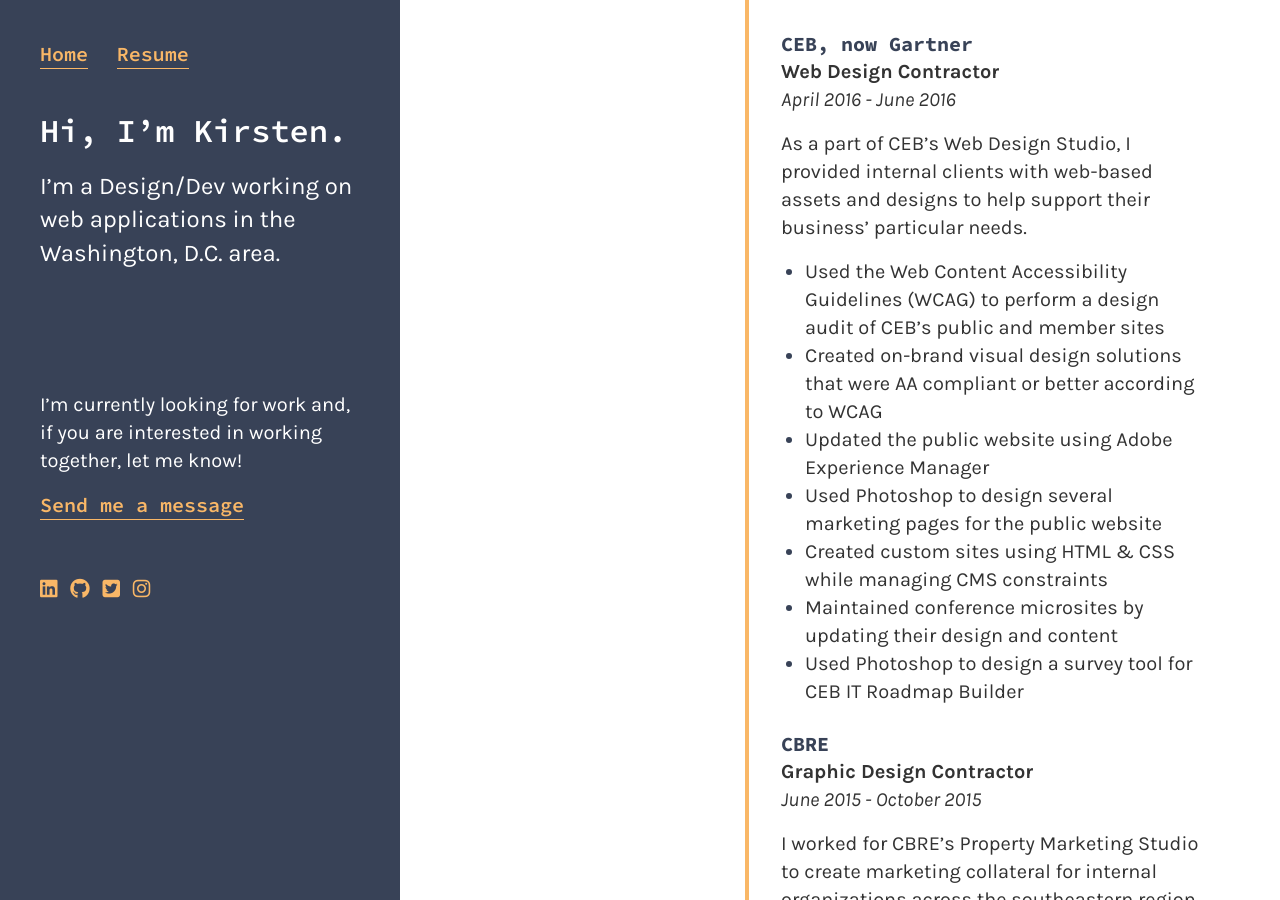
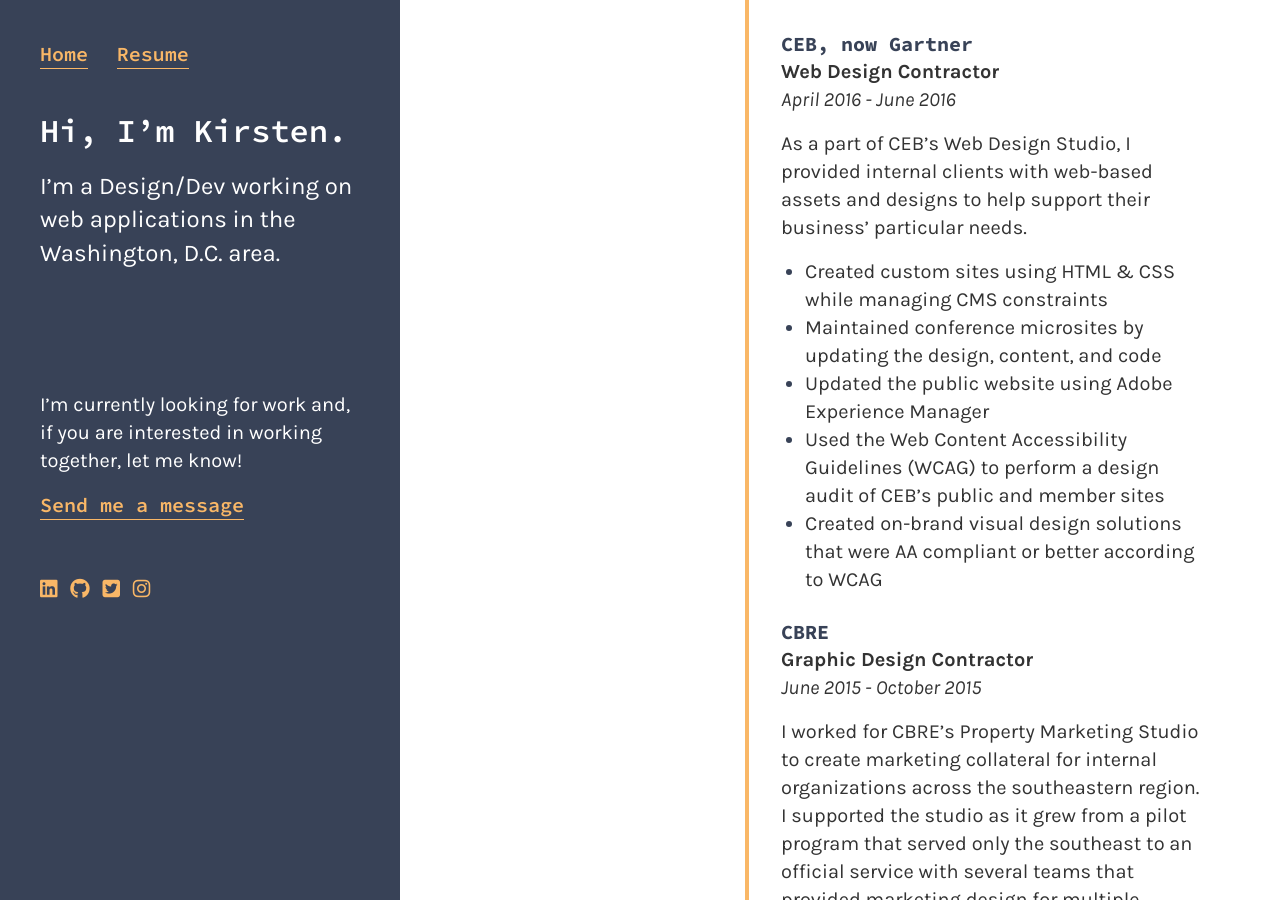
Before and after one commit to marcusrelacion/kirstengreen.com, a Jekyll site: the page built from resume.markdown, in a window 1280 px wide and 900 px high, scrolled down 3890 px. Built offline with Jekyll 4.4.1, drawn with Linux system fonts in a browser that asks for light colours; nearby versions of some CDN libraries.

Commit message:
Updated Resume

```diff
--- a/resume.markdown
+++ b/resume.markdown
@@ -70,27 +70,25 @@
     to ensure quick delivery and responsiveness to our users‘ needs\n\n\n\n### CEB,
     now Gartner\n**Web Design Contractor**\n<br/>*April 2016 - June 2016*\n\nAs a
     part of CEB’s Web Design Studio, I provided internal clients with web-based assets
-    and designs to help support their business’ particular needs.\n\n- Used the Web
-    Content Accessibility Guidelines (WCAG) to perform a design audit of CEB’s public
-    and member sites\n- Created on-brand visual design solutions that were AA compliant
-    or better according to WCAG\n- Updated the public website using Adobe Experience
-    Manager\n- Used Photoshop to design several marketing pages for the public website\n-
-    Created custom sites using HTML & CSS while managing CMS constraints\n- Maintained
-    conference microsites by updating their design and content\n- Used Photoshop to
-    design a survey tool for CEB IT Roadmap Builder\n\n\n\n### CBRE\n**Graphic Design
-    Contractor**\n<br/>*June 2015 - October 2015*\n\nI worked for CBRE's Property
-    Marketing Studio to create marketing collateral for internal organizations across
-    the southeastern region. I supported the studio as it grew from a pilot program
-    that served only the southeast to an official service with several teams that
-    provided marketing design for multiple regions across the United States.\n\n-
-    Used InDesign to create property branded pamphlets, brochures, flyers, and offering
-    memorandums\n- Designed and developed property eBlast campaigns\n- Worked on projects
-    that required quick turnarounds\n\n\n\n### Blue Water\n**Graphic Designer; previously
-    Graphic Design Intern**\n<br/>*July 2014 – February 2015*\n\nWhile I was at Blue
-    Water, I worked on the agency’s rebranding project, which included digital and
-    print collateral products. I also designed several websites and provided UX and
-    QA support for our team.\n\n- Identified usability and UI bugs for several websites
-    that were in development\n- Created wireframes in Balsamiq\n- Created web designs
-    in Photoshop\n- Developed prototypes in InVision"
+    and designs to help support their business’ particular needs.\n\n- Created custom
+    sites using HTML & CSS while managing CMS constraints\n- Maintained conference
+    microsites by updating the design, content, and code\n- Updated the public website
+    using Adobe Experience Manager\n- Used the Web Content Accessibility Guidelines
+    (WCAG) to perform a design audit of CEB’s public and member sites\n- Created on-brand
+    visual design solutions that were AA compliant or better according to WCAG\n\n\n\n###
+    CBRE\n**Graphic Design Contractor**\n<br/>*June 2015 - October 2015*\n\nI worked
+    for CBRE's Property Marketing Studio to create marketing collateral for internal
+    organizations across the southeastern region. I supported the studio as it grew
+    from a pilot program that served only the southeast to an official service with
+    several teams that provided marketing design for multiple regions across the United
+    States.\n\n- Used InDesign to create property branded pamphlets, brochures, flyers,
+    and offering memorandums\n- Designed and developed property eBlast campaigns\n-
+    Worked on projects that required quick turnarounds\n\n\n\n### Blue Water\n**Graphic
+    Designer; previously Graphic Design Intern**\n<br/>*July 2014 – February 2015*\n\nWhile
+    I was at Blue Water, I worked on the agency’s rebranding project, which included
+    digital and print collateral products. I also designed several websites and provided
+    UX and QA support for our team.\n\n- Identified usability and UI bugs for several
+    websites that were in development\n- Created wireframes in Balsamiq\n- Created
+    web designs in Photoshop\n- Developed prototypes in InVision"
 layout: resume
 ---
```
